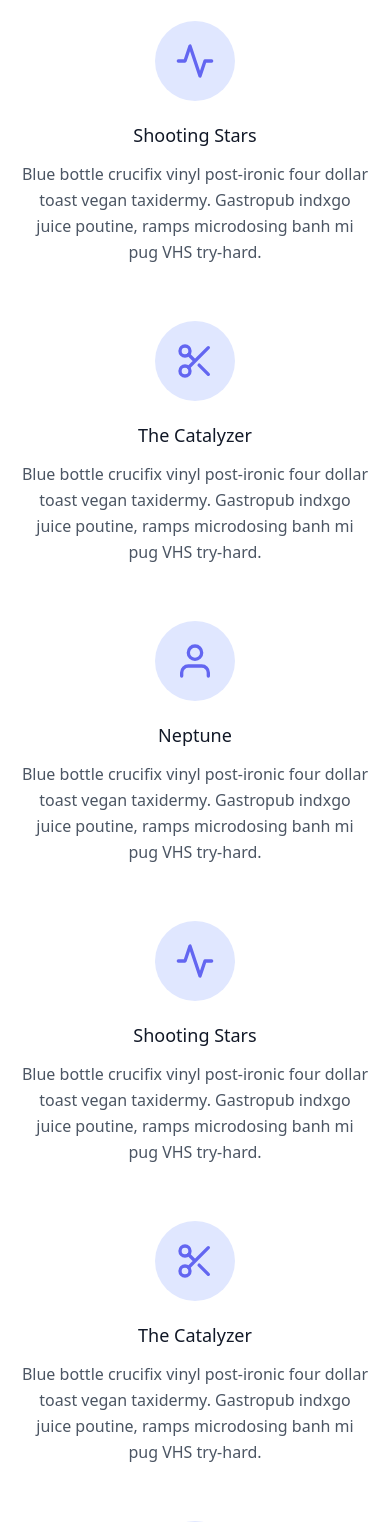
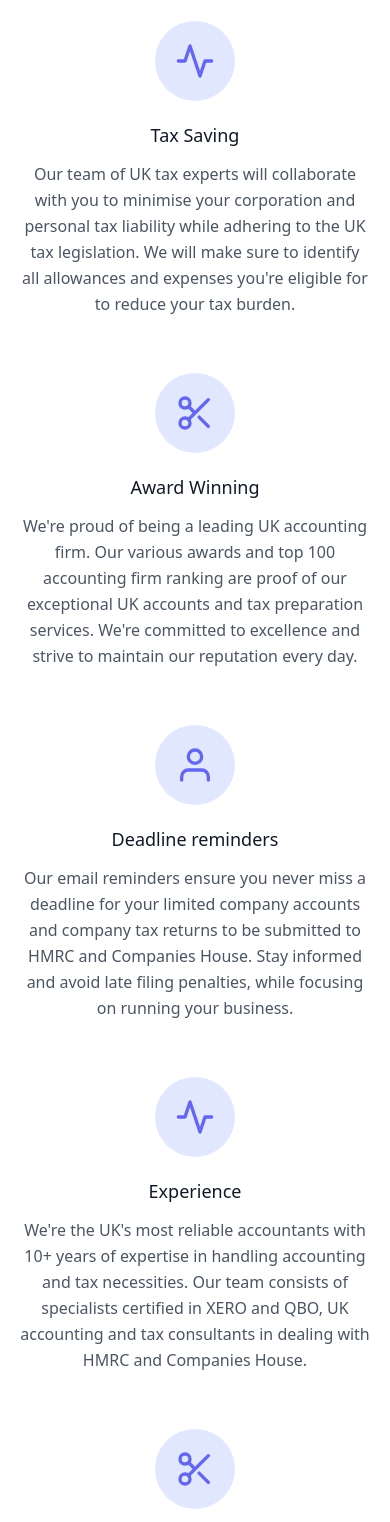
Before and after one commit to affotaxDev/AffotaxDev, a Next.js app: page / in a window 390 px wide. Shown: the part 4880-6402 px from the top of the page. Built offline with nearby package versions, Linux system fonts and the light colour scheme; a web font is replaced by a local one.

Commit message:
footer create

```diff
--- a/components/Header/SubMenu.jsx
+++ b/components/Header/SubMenu.jsx
@@ -1,10 +1,13 @@
+import Link from 'next/link';
 import React from 'react';
 
 const SubMenu = ({ name, index, length }) => {
     return (
-        <li className={`px-8 py-2  border-b-primary bg-secondary text-tertiary hover:text-primary hover:cursor-pointer ${index !== length - 1 ? 'border-b-2' : 'border-b-0'}`}>
+        <Link href={`/${name}`}>
+            <li className={`px-8 py-2  border-b-primary bg-secondary text-tertiary hover:text-primary hover:cursor-pointer ${index !== length - 1 ? 'border-b-2' : 'border-b-0'}`}>
             <h3 className='text-nowrap'>{name}</h3>
         </li>
+        </Link>
     );
 };
 
--- a/components/Home/Subpages/ServicesTo.jsx
+++ b/components/Home/Subpages/ServicesTo.jsx
@@ -3,7 +3,7 @@ import React from 'react'
 export default function ServicesTo() {
     return (
 
-        <section className=" bg-gray-50 text-gray-600 body-font">
+        <section className=" bg-gray-50 text-gray-600 body-font w-full">
             <div className="container px-5 py-24 mx-auto">
 
                 <div className="text-center mb-20">
@@ -25,7 +25,7 @@ export default function ServicesTo() {
                                 strokeLinecap="round"
                                 strokeLinejoin="round"
                                 strokeWidth="3"
-                                className="text-indigo-500 w-6 h-6 mr-4"
+                                className="text-primary w-6 h-6 mr-4"
                                 viewBox="0 0 24 24"
                             >
                                 <path d="M5 13l4 4L19 7"></path>
@@ -42,7 +42,7 @@ export default function ServicesTo() {
                                 strokeLinecap="round"
                                 strokeLinejoin="round"
                                 strokeWidth="3"
-                                className="text-indigo-500 w-6 h-6 mr-4"
+                                className="text-primary w-6 h-6 mr-4"
                                 viewBox="0 0 24 24"
                             >
                                 <path d="M5 13l4 4L19 7"></path>
@@ -59,12 +59,12 @@ export default function ServicesTo() {
                                 strokeLinecap="round"
                                 strokeLinejoin="round"
                                 strokeWidth="3"
-                                className="text-indigo-500 w-6 h-6 mr-4"
+                                className="text-primary w-6 h-6 mr-4"
                                 viewBox="0 0 24 24"
                             >
                                 <path d="M5 13l4 4L19 7"></path>
                             </svg>
-                            <span className="title-font font-medium">Contractor accountant</span>
+                            <span className="title-font font-medium">Contractor accountanta</span>
                         </div>
                     </li>
 
@@ -76,7 +76,7 @@ export default function ServicesTo() {
                                 strokeLinecap="round"
                                 strokeLinejoin="round"
                                 strokeWidth="3"
-                                className="text-indigo-500 w-6 h-6 mr-4"
+                                className="text-primary w-6 h-6 mr-4"
                                 viewBox="0 0 24 24"
                             >
                                 <path d="M5 13l4 4L19 7"></path>
@@ -93,7 +93,7 @@ export default function ServicesTo() {
                                 strokeLinecap="round"
                                 strokeLinejoin="round"
                                 strokeWidth="3"
-                                className="text-indigo-500 w-6 h-6 mr-4"
+                                className="text-primary w-6 h-6 mr-4"
                                 viewBox="0 0 24 24"
                             >
                                 <path d="M5 13l4 4L19 7"></path>
@@ -110,7 +110,7 @@ export default function ServicesTo() {
                                 strokeLinecap="round"
                                 strokeLinejoin="round"
                                 strokeWidth="3"
-                                className="text-indigo-500 w-6 h-6 mr-4"
+                                className="text-primary w-6 h-6 mr-4"
                                 viewBox="0 0 24 24"
                             >
                                 <path d="M5 13l4 4L19 7"></path>
@@ -127,7 +127,7 @@ export default function ServicesTo() {
                                 strokeLinecap="round"
                                 strokeLinejoin="round"
                                 strokeWidth="3"
-                                className="text-indigo-500 w-6 h-6 mr-4"
+                                className="text-primary w-6 h-6 mr-4"
                                 viewBox="0 0 24 24"
                             >
                                 <path d="M5 13l4 4L19 7"></path>
--- a/components/Home/Subpages/WhyUs.jsx
+++ b/components/Home/Subpages/WhyUs.jsx
@@ -29,12 +29,10 @@ export default function WhyUs() {
                     </div>
                     <div className="flex-grow">
                     <h2 className="text-gray-900 text-lg title-font font-medium mb-3">
-                        Shooting Stars
+                        Tax Saving
                     </h2>
                     <p className="leading-relaxed text-base">
-                        Blue bottle crucifix vinyl post-ironic four dollar toast vegan
-                        taxidermy. Gastropub indxgo juice poutine, ramps microdosing banh mi
-                        pug VHS try-hard.
+                    Our team of UK tax experts will collaborate with you to minimise your corporation and personal tax liability while adhering to the UK tax legislation. We will make sure to identify all allowances and expenses you're eligible for to reduce your tax burden.
                     </p>
 
                     </div>
@@ -57,12 +55,10 @@ export default function WhyUs() {
                     </div>
                     <div className="flex-grow">
                     <h2 className="text-gray-900 text-lg title-font font-medium mb-3">
-                        The Catalyzer
+                        Award Winning
                     </h2>
                     <p className="leading-relaxed text-base">
-                        Blue bottle crucifix vinyl post-ironic four dollar toast vegan
-                        taxidermy. Gastropub indxgo juice poutine, ramps microdosing banh mi
-                        pug VHS try-hard.
+                    We're proud of being a leading UK accounting firm. Our various awards and top 100 accounting firm ranking are proof of our exceptional UK accounts and tax preparation services. We're committed to excellence and strive to maintain our reputation every day.
                     </p>
 
                     </div>
@@ -84,12 +80,12 @@ export default function WhyUs() {
                     </div>
                     <div className="flex-grow">
                     <h2 className="text-gray-900 text-lg title-font font-medium mb-3">
-                        Neptune
+                    Deadline reminders
+
+
                     </h2>
                     <p className="leading-relaxed text-base">
-                        Blue bottle crucifix vinyl post-ironic four dollar toast vegan
-                        taxidermy. Gastropub indxgo juice poutine, ramps microdosing banh mi
-                        pug VHS try-hard.
+                    Our email reminders ensure you never miss a deadline for your limited company accounts and company tax returns to be submitted to HMRC and Companies House. Stay informed and avoid late filing penalties, while focusing on running your business.
                     </p>
 
                     </div>
@@ -110,12 +106,10 @@ export default function WhyUs() {
                     </div>
                     <div className="flex-grow">
                     <h2 className="text-gray-900 text-lg title-font font-medium mb-3">
-                        Shooting Stars
+                    Experience
                     </h2>
                     <p className="leading-relaxed text-base">
-                        Blue bottle crucifix vinyl post-ironic four dollar toast vegan
-                        taxidermy. Gastropub indxgo juice poutine, ramps microdosing banh mi
-                        pug VHS try-hard.
+                    We're the UK's most reliable accountants with 10+ years of expertise in handling accounting and tax necessities. Our team consists of specialists certified in XERO and QBO, UK accounting and tax consultants in dealing with HMRC and Companies House.
                     </p>
 
                     </div>
@@ -138,12 +132,12 @@ export default function WhyUs() {
                     </div>
                     <div className="flex-grow">
                     <h2 className="text-gray-900 text-lg title-font font-medium mb-3">
-                        The Catalyzer
+                    Fully accredited
+
+
                     </h2>
                     <p className="leading-relaxed text-base">
-                        Blue bottle crucifix vinyl post-ironic four dollar toast vegan
-                        taxidermy. Gastropub indxgo juice poutine, ramps microdosing banh mi
-                        pug VHS try-hard.
+                    As authorised accountants and registered agents with HMRC and Companies House, we offer reliable and customised accounting services. Our commitment to excellence remains steadfast, and we strive to deliver top-notch service and support to all our clients.
                     </p>
 
                     </div>
@@ -165,12 +159,10 @@ export default function WhyUs() {
                     </div>
                     <div className="flex-grow">
                     <h2 className="text-gray-900 text-lg title-font font-medium mb-3">
-                        Neptune
+                    Support
                     </h2>
                     <p className="leading-relaxed text-base">
-                        Blue bottle crucifix vinyl post-ironic four dollar toast vegan
-                        taxidermy. Gastropub indxgo juice poutine, ramps microdosing banh mi
-                        pug VHS try-hard.
+                    Our expert accountants offer free live chat and email support to guide you every step of the way. Whether you're facing HMRC notices or need help with compliance, we'll take care of the declaration process for you in full compliance with UK regulations.
                     </p>
 
                     </div>
```
Also changed, not shown: components/Footer/Footer.jsx (+53 -29 lines), components/Header/Header.jsx (+17 -16 lines).
